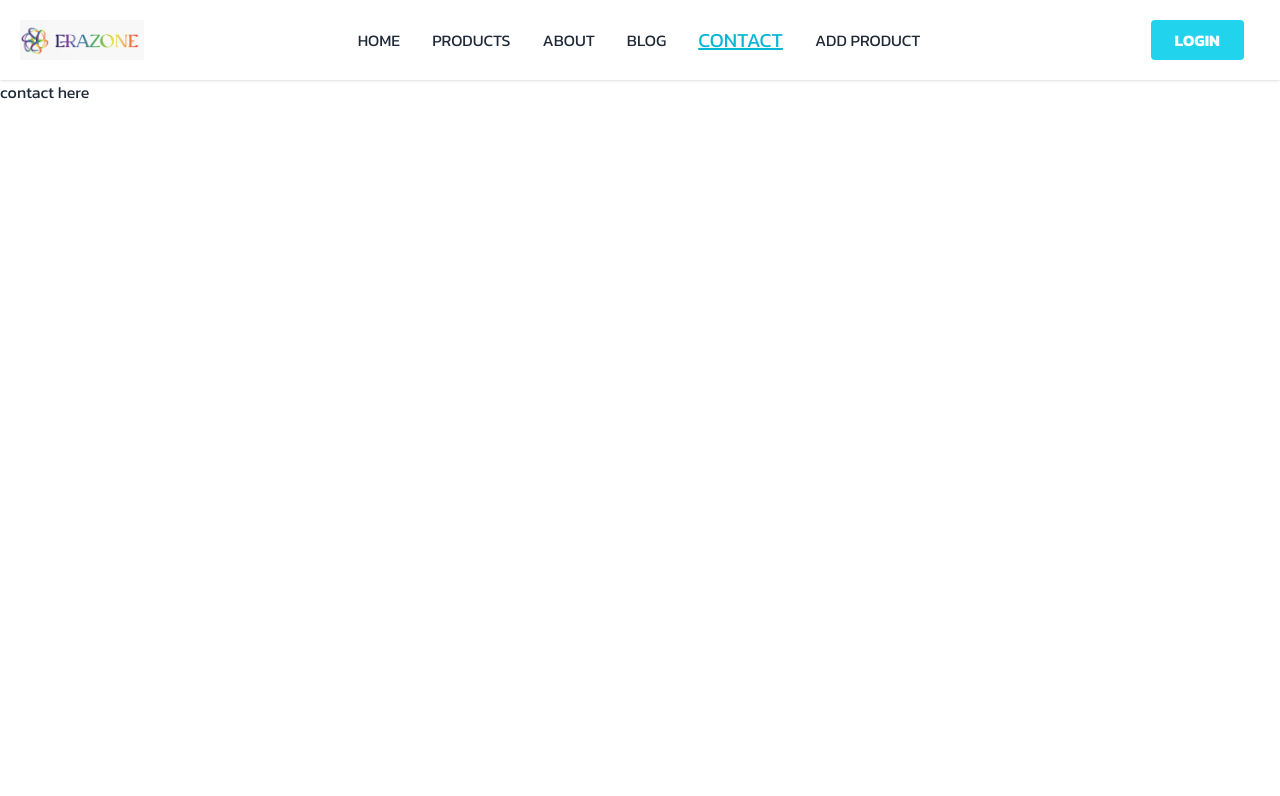
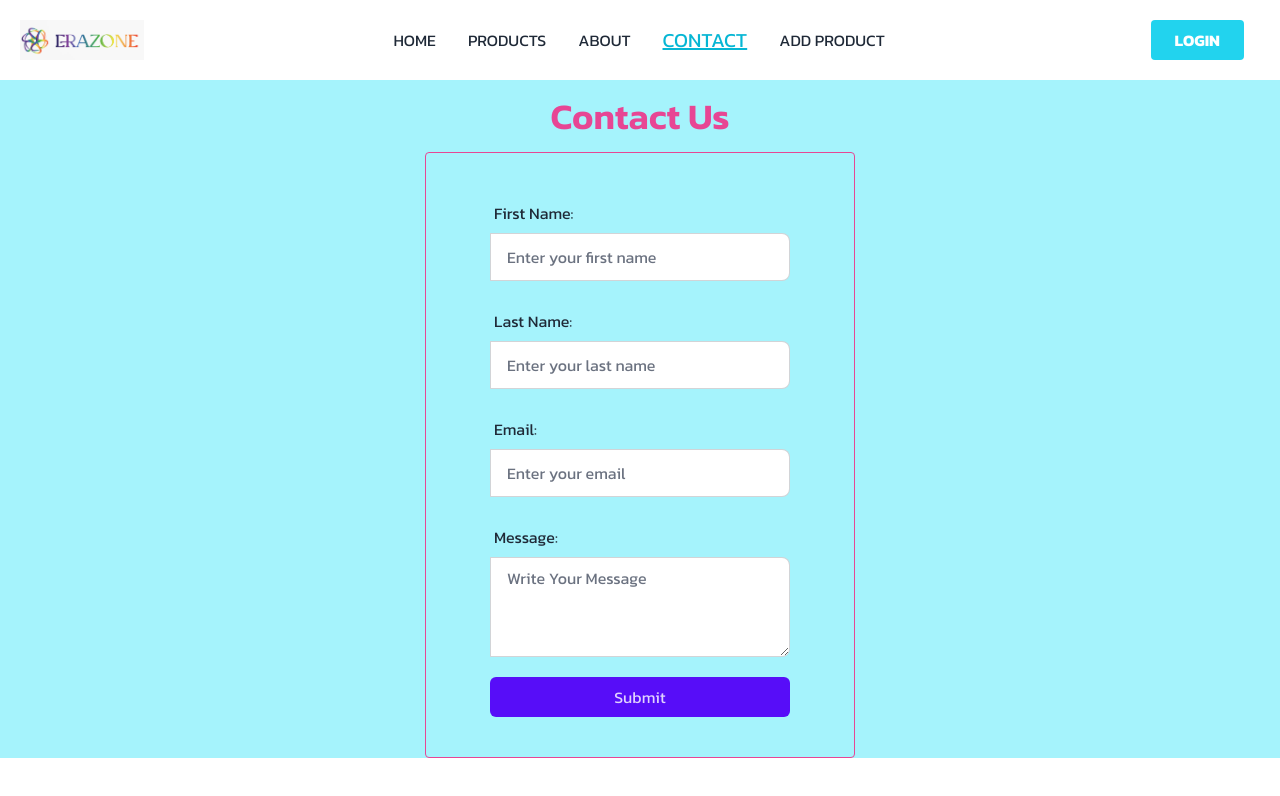
Before and after one commit to AshikurZaman01/react-erazone-client-app, a React (Vite) app: page /contact in a window 1280 px wide. Shown: the top 796 px of the page. Built offline with nearby package versions, Linux system fonts and the light colour scheme.

Commit message:
add contact form

```diff
--- a/src/Components/Navbar/Navbar.jsx
+++ b/src/Components/Navbar/Navbar.jsx
@@ -83,17 +83,7 @@ function Navbar() {
           </NavLink>
         </li>
 
-        <li className="mx-4 my-6 md:my-0">
-          <NavLink to={'/blog'}  className={({ isActive, isPending }) =>
-                        isActive
-                        ? "text-xl text-cyan-500 underline duration-500"
-                        : isPending
-                        ? "pending"
-                        : ""
-                    }>
-            BLOG
-          </NavLink>
-        </li>
+
 
         <li className="mx-4 my-6 md:my-0">
           <NavLink to={'/contact'}  className={({ isActive, isPending }) =>
--- a/src/Components/Pages/Contact/Contact.jsx
+++ b/src/Components/Pages/Contact/Contact.jsx
@@ -1,9 +1,56 @@
 import React from 'react';
 
 const Contact = () => {
+
+    const handleContactForm = (e)=>
+    {
+        e.preventDefault();
+        console.log("Form Submitted")
+    }
+
     return (
-        <div>
-            contact here
+        <div className='flex justify-center items-center bg-cyan-200'>
+            <div>
+                <h1 className='text-4xl font-semibold text-pink-500 text-center my-4'>Contact Us</h1>
+                <form>
+                    <div className='flex flex-col gap-5 border border-pink-500 px-16 py-10 rounded'>
+                        <div className="form-control">
+                            <label className="label">
+                                First Name:
+                            </label>
+                            <label className="input-group">
+                                <input type="text" placeholder="Enter your first name" className="input input-bordered" style={{ width: '300px' }} />
+                            </label>
+                        </div>
+                        <div className="form-control">
+                            <label className="label">
+                                Last Name:
+                            </label>
+                            <label className="input-group">
+                                <input type="text" placeholder="Enter your last name" className="input input-bordered" style={{ width: '300px' }} />
+                            </label>
+                        </div>
+
+                        <div className="form-control">
+                            <label className="label">
+                                Email:
+                            </label>
+                            <label className="input-group">
+                                <input type="text" placeholder="Enter your email" className="input input-bordered" style={{ width: '300px' }} />
+                            </label>
+                        </div>
+                        <div className="form-control">
+                            <label className="label">
+                                Message:
+                            </label>
+                            <label className="input-group">
+                                <textarea type="text" placeholder="Write Your Message" className="input input-bordered" style={{ width: '300px', height:'100px' }} />
+                            </label>
+                        </div>
+                        <button onClick={handleContactForm} className='btn-primary py-2 rounded-md '>Submit</button>
+                    </div>
+                </form>
+            </div>
         </div>
     );
 };
```
